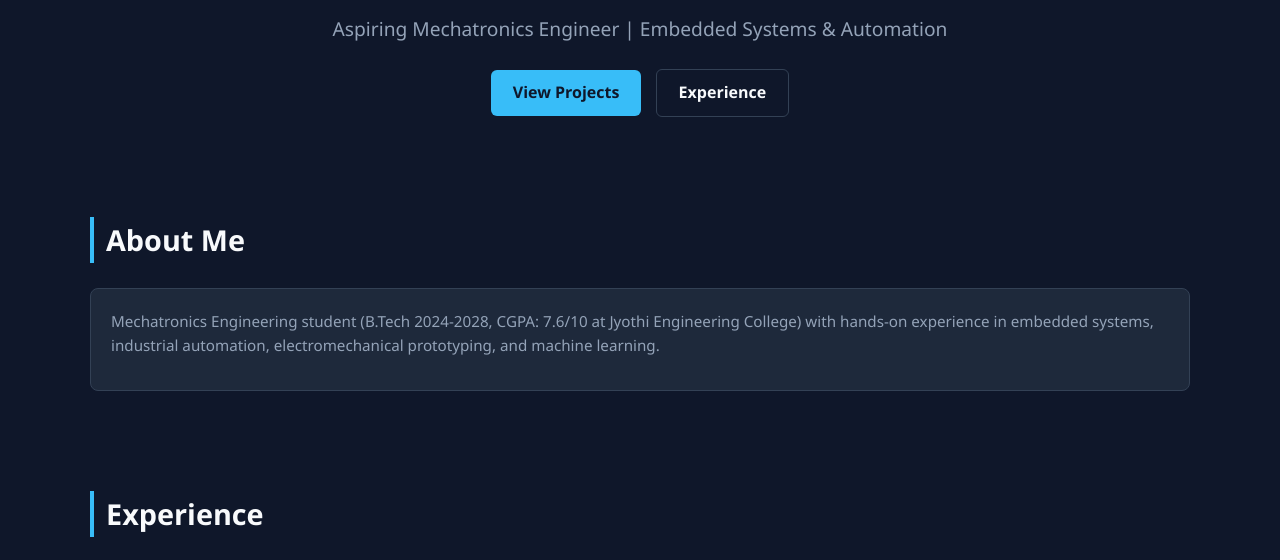
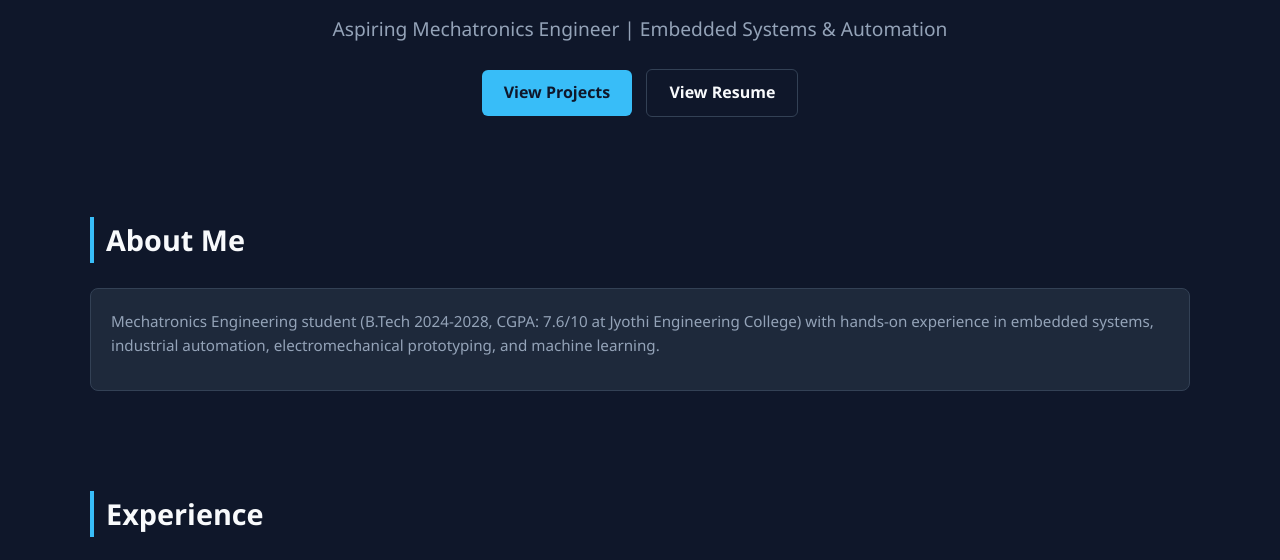
Before and after one commit to lenovm7/portfolio, a plain HTML site: page index.html in a window 1280 px wide. Shown: the part 225-785 px from the top of the page. Drawn offline with Linux system fonts and the light colour scheme.

Commit message:
index.html

```diff
--- a/index.html
+++ b/index.html
@@ -71,10 +71,10 @@
         <div class="container">
             <h2>Hi, I'm <span class="highlight">Leno V.M.</span></h2>
             <p class="subtitle">Aspiring Mechatronics Engineer | Embedded Systems & Automation</p>
-            <div>
-                <a href="#projects" class="btn primary-btn">View Projects</a>
-                <a href="#experience" class="btn secondary-btn">Experience</a>
-            </div>
+           <div style="margin-top: 25px;">
+    <a href="#projects" class="btn primary-btn">View Projects</a>
+    <a href="resume.pdf" target="_blank" class="btn secondary-btn">View Resume</a>
+</div>
         </div>
     </section>
 
```
